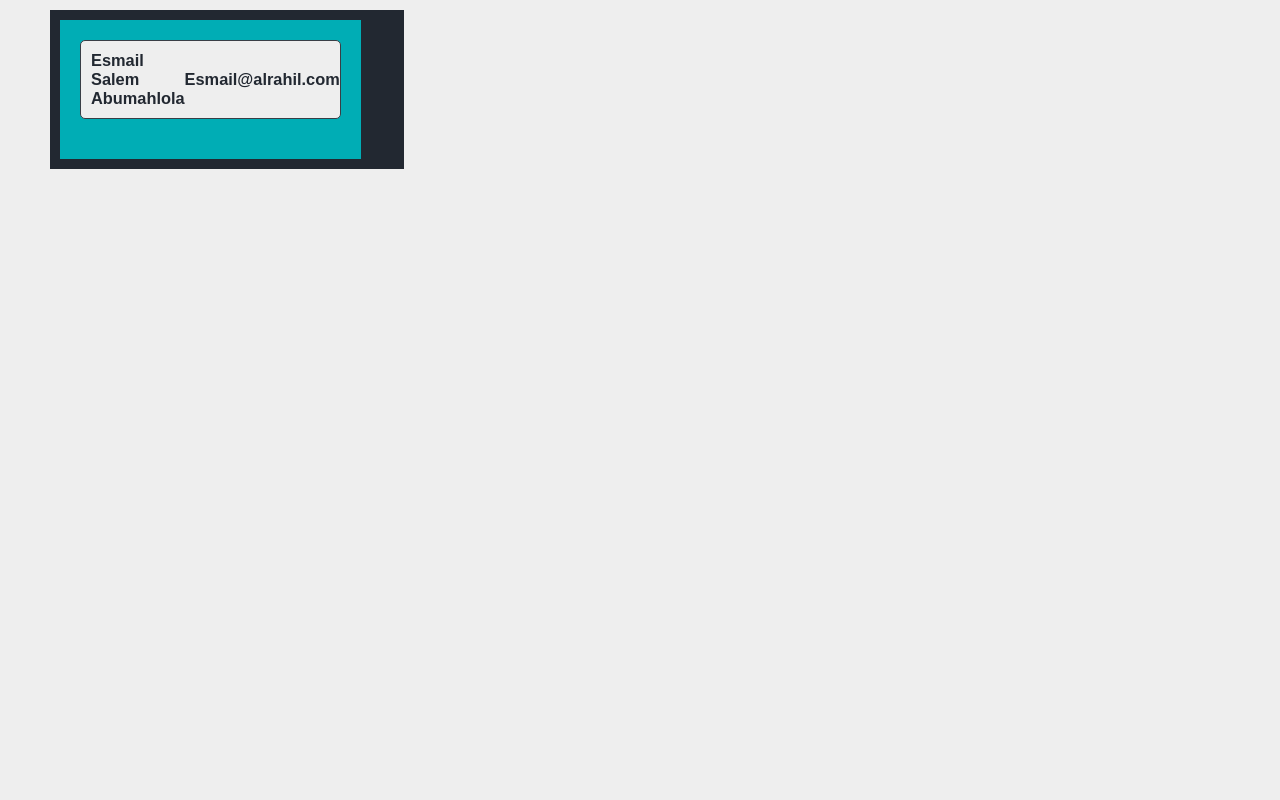
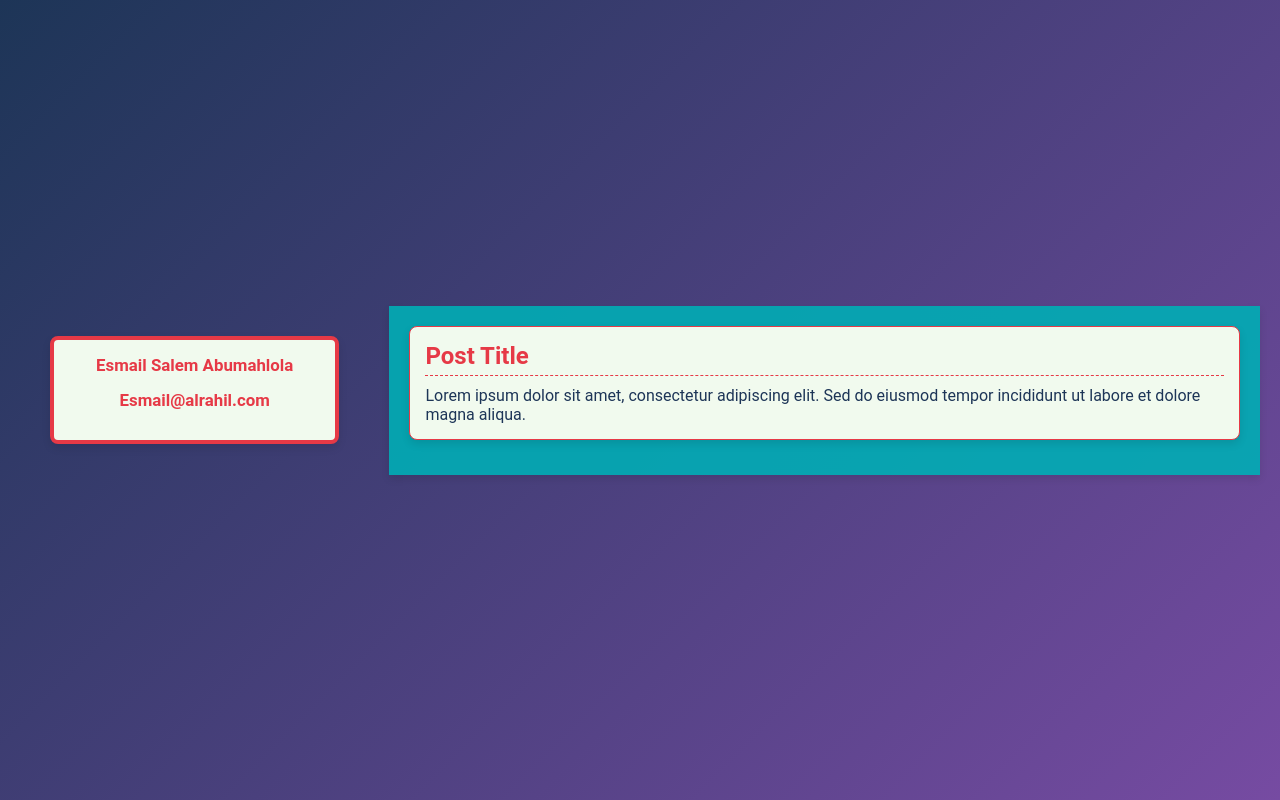
Before and after one commit to ESMAILMH/advanced-js, a plain HTML site: page APItesting.html in a window 1280 px wide. Drawn offline with Linux system fonts and the light colour scheme; no server answers.

Commit message:
api test cource

```diff
--- a/APItesting.html
+++ b/APItesting.html
@@ -12,17 +12,25 @@
     <!--main content-->
     <div class="container" id="container">
         <div class="leftcontainer">
-            <div class="content" >
-               <div class="users">
-                <h3>Esmail Salem Abumahlola</h3>
-                <h3>Esmail@alrahil.com</h3>
-               </div>
+            <div class="content" id="content">
+                <div class="users selected" id="users">
+                    <h3>Esmail Salem Abumahlola</h3>
+                    <h3>Esmail@alrahil.com</h3>
+                </div>
 
             </div>
         </div>
-
+        <div class="rightcontainer" id="postcontainer">
+            <div class="posts" id="posts">
+                <div class="post">
+                    <h2>Post Title</h2>
+                    <p>Lorem ipsum dolor sit amet, consectetur adipiscing elit. Sed do eiusmod tempor incididunt ut
+                        labore et dolore magna aliqua.</p>
+                </div>
+            </div>
+        </div>
     </div>
-
+<script src="main.js"></script>
 </body>
 
 </html>
--- /dev/null
+++ b/main.js
@@ -0,0 +1,29 @@
+function getAllposts() {
+    let request = new XMLHttpRequest();
+    request.open('GET', 'https://jsonplaceholder.typicode.com/posts', true);
+    request.responseType = 'json';
+    request.send();
+
+   request.onload = function() {
+        if (request.status >= 200 && request.status < 400) {
+
+            let output = '';
+            let userNo='';
+            request.response.forEach(function(post) {
+                output += `<div class="post">
+                            <h2>${post.title}</h2>
+                            <p>${post.body}</p>
+                           </div>`;
+                userNo += `<div class="users" id="users">
+                    <h3>${post.userId}</h3>
+                    <h3>${post.userId}@alrahil.com</h3>
+                </div>`;
+            });
+            document.getElementById('posts').innerHTML = output;
+            document.getElementById('users').innerHTML = userNo;
+        } else {
+            console.error('Error fetching posts');
+        }
+    }
+}
+getAllposts();
--- a/styles.css
+++ b/styles.css
@@ -1,52 +1,136 @@
-*{
+
+* {
     margin: 0;
     padding: 0;
     box-sizing: border-box;
 }
 
 :root {
-    --primary-color: #EEEEEE;
-    --secondary-color: #00ADB5;
-    --text-color: #222831;
-    --accent-color: #393E46;
+    --primary-color: #f1faee; /* Slightly lighter primary */
+    --secondary-color: #a8dadc;
+    --text-color: #1d3557; /* Softer text color */
+    --accent-color: #e63946;
+    --background-gradient: linear-gradient(135deg, #1d3557 0%, #764ba2 100%); /* More modern gradient */
 
-    --font-family: 'Arial', sans-serif;
+    --font-family: 'Roboto', sans-serif; /* Suggest a more modern font */
+    --border-radius-small: 8px;
+    --border-radius-large: 16px; /* Smaller border radius */
+    --box-shadow-subtle: 0 4px 8px rgba(0, 0, 0, 0.1); /* Softer shadow */
 }
+
 body {
     font-family: var(--font-family);
     color: var(--text-color);
-    background-color: var(--primary-color);
+    background: var(--background-gradient);
+    min-height: 100vh; /* Ensure gradient covers full height */
+    display: flex; /* Use flexbox for body if needed for centering */
+    justify-content: center;
+    align-items: center;
+    padding: 20px;
 }
 
 .container {
-    max-width: 1200px;
+    max-width: 1280px; /* Slightly smaller max-width */
+    width: 100%;
     margin: 0 auto;
+    padding: 0; /* Remove padding here, add to inner elements */
+    display: flex; /* Use Flexbox for main layout */
+    gap: 20px; /* Add space between left and right containers */
+    flex-wrap: wrap; /* Allow wrapping on smaller screens */
+}
+
+.leftcontainer {
+    width: 100%;
+    max-width: 300px; /* Set a max-width for left container */
     padding: 10px;
-    display: flex;
+
 }
- .leftcontainer {
-    width: 30%;
-    float: left;
-    padding: 10px;
-    background-color: var(--text-color);
- }
- .content {
-    width: 90%;
-    float: left;
+
+.content {
+    flex-grow: 1;
     padding: 20px;
+    color: var(--text-color);
+
+}
+
+.users {
+    background-color: var(--primary-color);
+    margin-bottom: 10px;
+    border: 1px solid var(--accent-color);
+    padding: 5px 10px;
+    font-size: 0.9rem;
+    border-radius: var(--border-radius-small); /* Smaller border radius */
+    cursor: pointer;
+    transition: background-color 0.3s ease, transform 0.2s ease; /* Add transition */
+}
+.users:hover {
     background-color: var(--secondary-color);
+    color: white; /* Change text color on hover for better contrast */
+    transform: translateY(-2px); /* Slight lift effect */
+}
+.content .selected {
+    width: 100%;
+    padding: 15px;
+    border: 4px solid var(--accent-color);
+    border-radius: var(--border-radius-small);
+    background-color: var(--primary-color);
+    box-shadow: var(--box-shadow-subtle);
+}
+h1,
+h2,
+h3 {
+    margin: 0 0 15px 0;
+    text-align: center;
+    color: var(--accent-color);
+}
+
+.rightcontainer {
+    width: 100%;
+    flex-grow: 1;
+    background-color: rgba(0, 173, 181, 0.9);
+    padding: 20px;
+    margin-bottom: 20px;
+     box-shadow: var(--box-shadow-subtle);
+}
+
+.posts {
+    width: 100%;
+    padding: 0;
     color: var(--text-color);
 }
-.users {
+
+.post {
     background-color: var(--primary-color);
-    display: flex;
-    align-items: center;
-    margin-bottom: 20px;
+    margin-bottom: 15px; /* Increase margin */
     border: 1px solid var(--accent-color);
-    padding: 10px;
-    font-size: 14px;
-    border-radius: 5px;
+    padding: 15px; /* Adjust padding */
+    font-size: 1rem; /* Use rem */
+    border-radius: var(--border-radius-small); /* Smaller border radius */
+    cursor: pointer;
+    box-shadow: var(--box-shadow-subtle);
+    transition: background-color 0.3s ease, transform 0.2s ease; /* Add transition */
+    text-align: left; /* Align text left */
 }
-h1, h2, h3 {
-    margin: 0px;
+.post h2 {
+    margin-top: 0;
+    margin-bottom: 10px;
+    border-bottom: 1px dashed var(--accent-color);
+    padding-bottom: 5px; /* Add padding below border */
+    text-align: left; /* Align post title left */
 }
+
+/* Responsive adjustments */
+@media (min-width: 768px) {
+    .container {
+        flex-wrap: nowrap;
+    }
+
+    .leftcontainer {
+        width: 40%;
+        max-width: none;
+    }
+
+    .content {
+        flex-basis: 0;
+    }
+}
```
